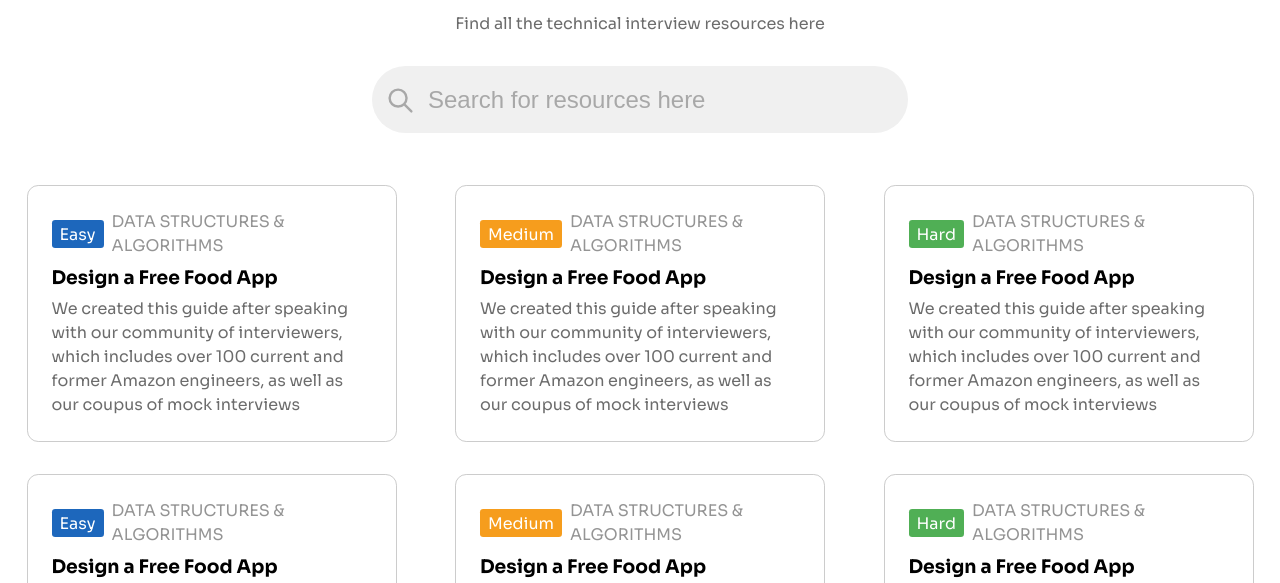
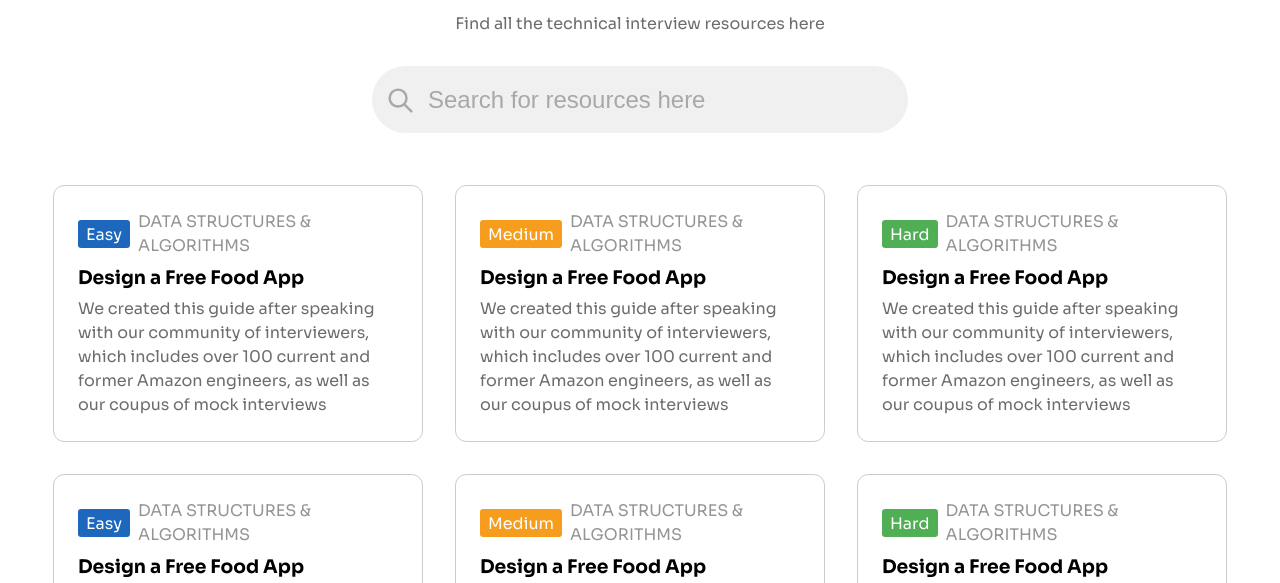
Before and after one commit to zaidsidd360/intervue-clone, a website: page index.html in a window 1280 px wide. Shown: the part 192-775 px from the top of the page. Drawn offline with Linux system fonts and the light colour scheme.

Commit message:
faq responsiveness fix

```diff
--- a/src/styles/style.css
+++ b/src/styles/style.css
@@ -203,7 +203,7 @@ nav {
     --medium-tag: #f69d1d;
     --hard-tag: #50af55;
     display: flex;
-    justify-content: space-evenly;
+    justify-content: center;
     align-items: center;
     flex-wrap: wrap;
     gap: 2rem;
@@ -648,6 +648,10 @@ nav {
         color: var(--text-primary);
         font-size: 1.1rem;
       }
+
+      @media (max-width: 895px) {
+        width: 100%;
+      }
     }
 
     .faq-content {
```
